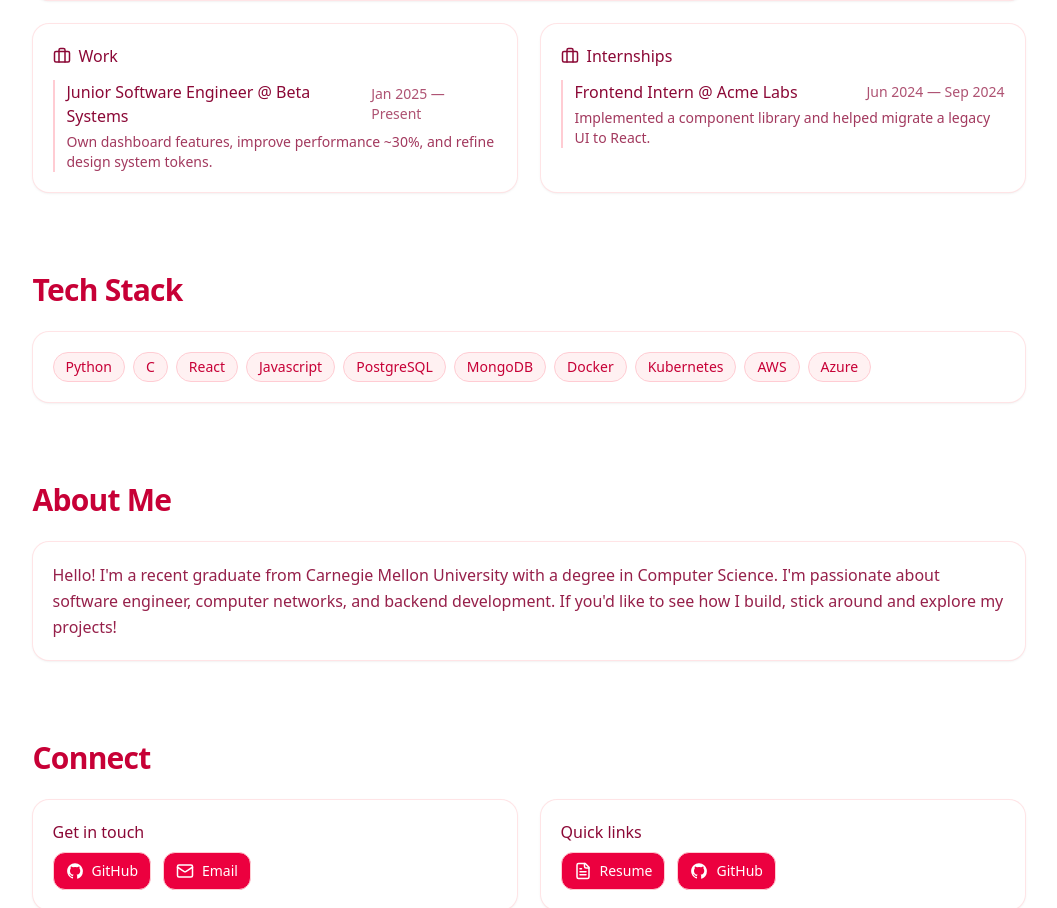
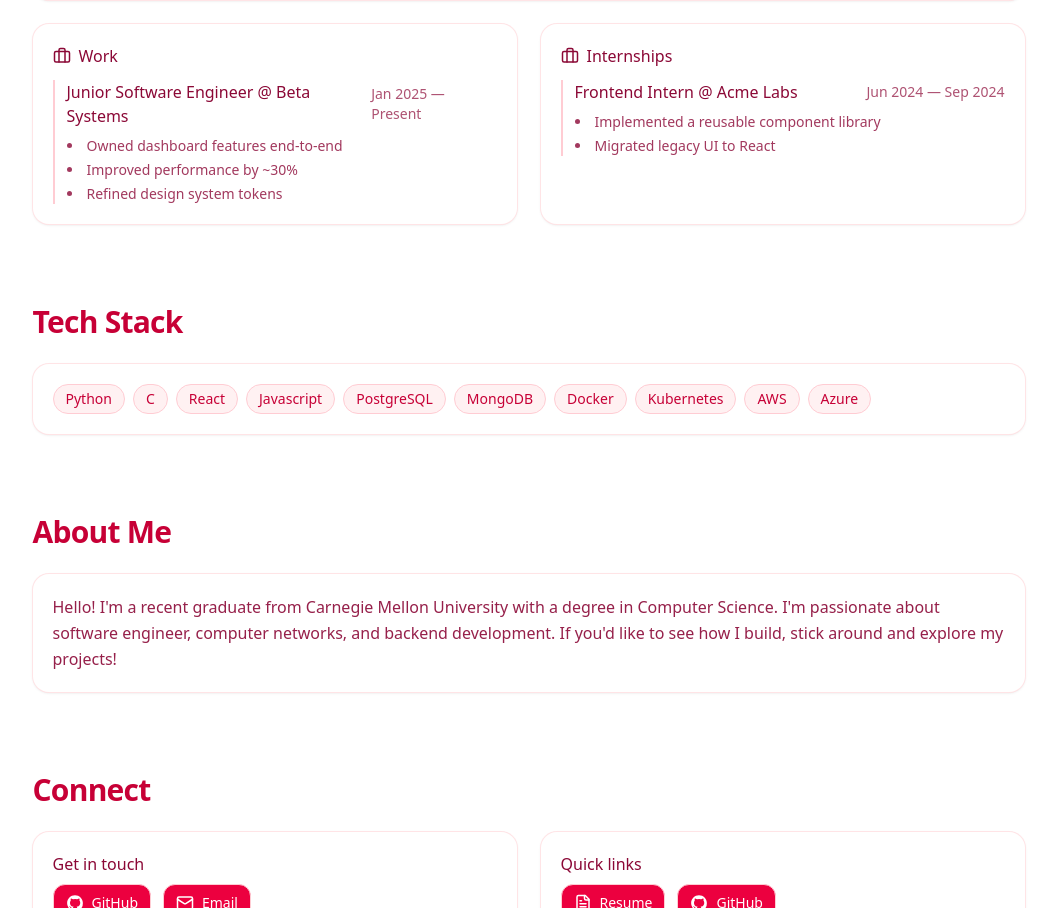
Before and after one commit to tpbui/tpbui.github.io, a React (Vite) app: page / in a window 1280 px wide. Shown: the part 1164-2072 px from the top of the page, without its empty margins (104-1161 px from the left). Built offline with nearby package versions, Linux system fonts and the light colour scheme.

Commit message:
feature: add bullet point in experience section

```diff
--- a/src/config/site.js
+++ b/src/config/site.js
@@ -42,8 +42,10 @@ const CONFIG = {
 			company: "Acme Labs",
 			start: "2024-06-01",
 			end: "2024-09-01",
-			summary:
-				"Implemented a component library and helped migrate a legacy UI to React.",
+			points: [
+				"Implemented a reusable component library",
+				"Migrated legacy UI to React",
+			],
 		},
 	],
 	work: [
@@ -52,8 +54,11 @@ const CONFIG = {
 			company: "Beta Systems",
 			start: "2025-01-15",
 			end: null,
-			summary:
-				"Own dashboard features, improve performance ~30%, and refine design system tokens.",
+			points: [
+				"Owned dashboard features end-to-end",
+				"Improved performance by ~30%",
+				"Refined design system tokens",
+			],
 		},
 	],
 	projects: [
--- a/src/sections/Experience.jsx
+++ b/src/sections/Experience.jsx
@@ -26,7 +26,11 @@ export default function Experience() {
 										{dateRange(w.start, w.end)}
 									</span>
 								</div>
-								<p className="text-sm text-rose-900/80 mt-1">{w.summary}</p>
+								<ul className="list-disc list-inside text-sm text-rose-900/80 mt-2 space-y-1">
+									{w.points?.map((p, i) => (
+										<li key={i}>{p}</li>
+									))}
+								</ul>
 							</li>
 						))}
 					</ol>
@@ -46,7 +50,11 @@ export default function Experience() {
 										{dateRange(w.start, w.end)}
 									</span>
 								</div>
-								<p className="text-sm text-rose-900/80 mt-1">{w.summary}</p>
+								<ul className="list-disc list-inside text-sm text-rose-900/80 mt-2 space-y-1">
+									{w.points?.map((p, i) => (
+										<li key={i}>{p}</li>
+									))}
+								</ul>
 							</li>
 						))}
 					</ol>
```
